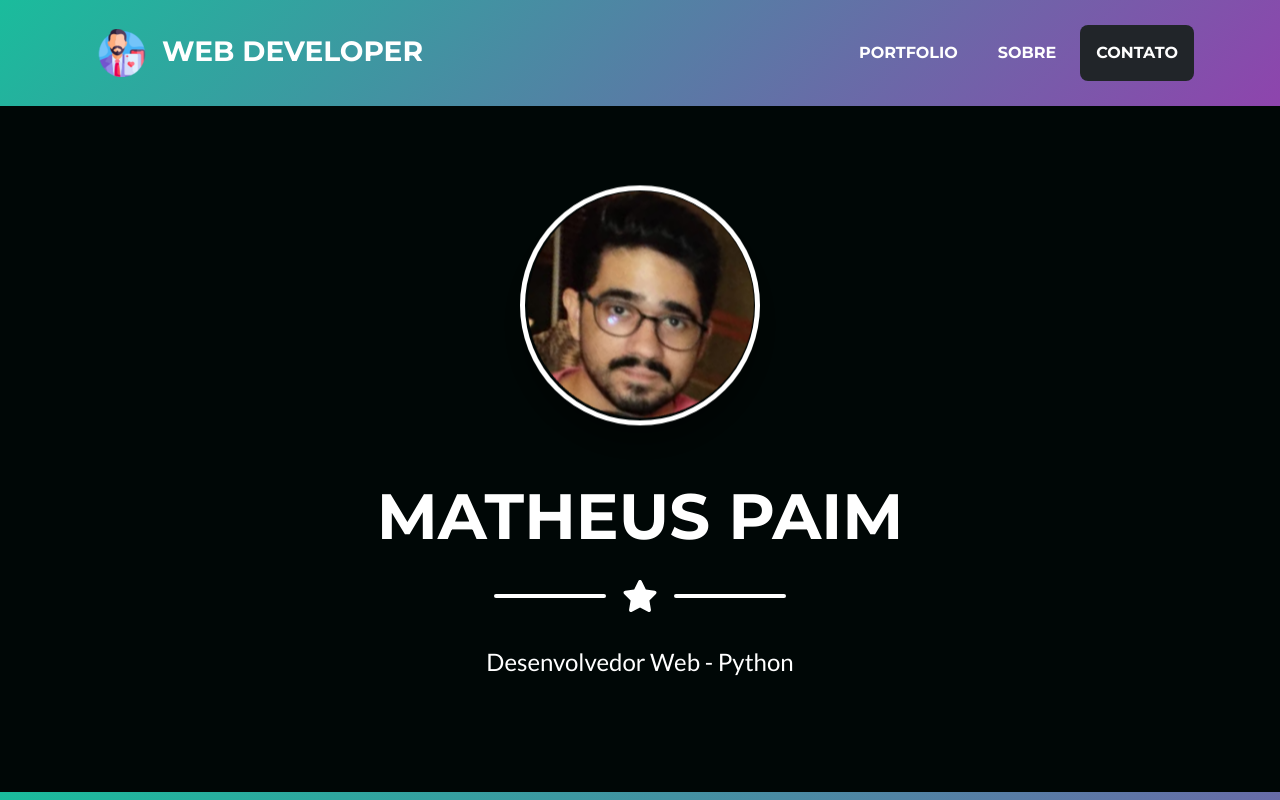
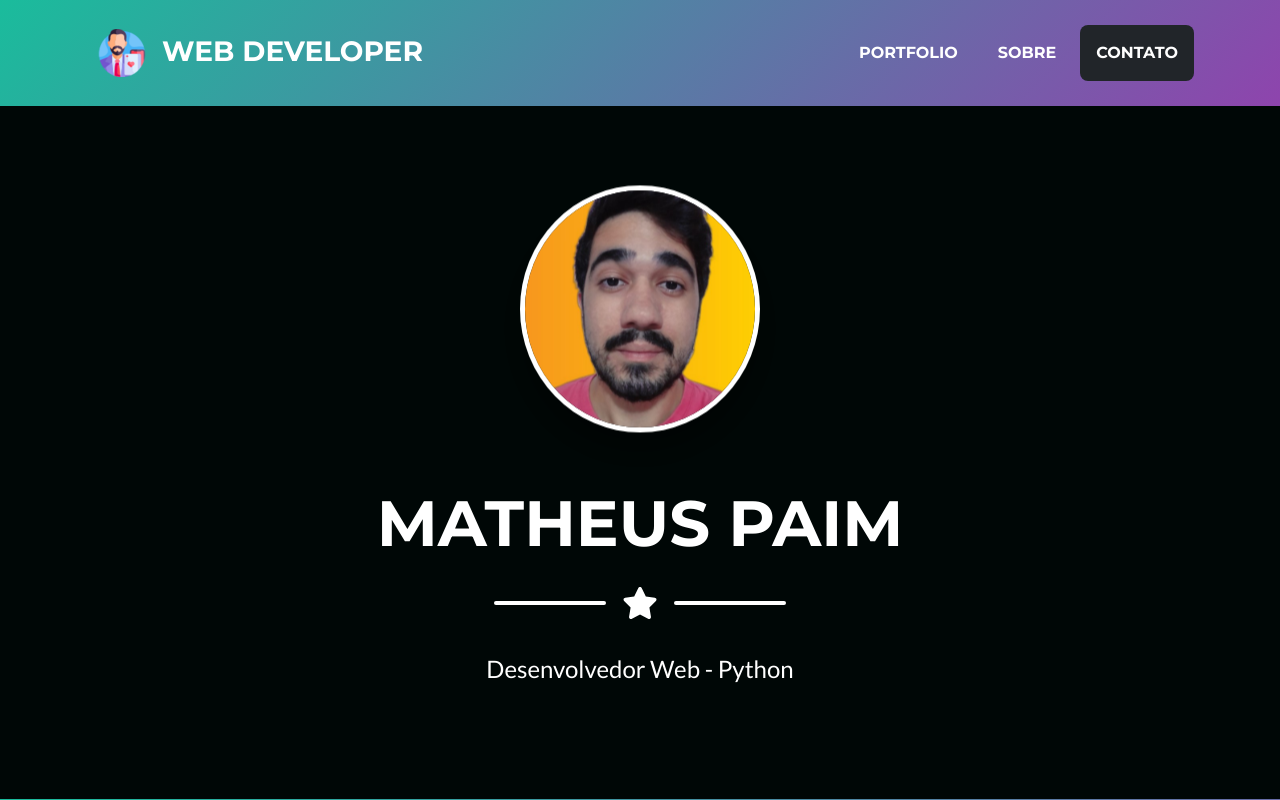
Before and after one commit to matheuspaiim/Portfolio, a Django app: page / in a window 1280 px wide. Shown: the top 800 px of the page. Run offline with Django 4.2, Linux system fonts and the light colour scheme; some libraries are stand-ins or nearby versions.

Commit message:
profile picture

```diff
--- a/templates/index.html
+++ b/templates/index.html
@@ -59,7 +59,7 @@
     <div class="container d-flex align-items-center flex-column">
         <img class="blob" src="/static/assets/img/blob.svg"
         <!-- Masthead Avatar Image-->
-        <img class="masthead-avatar avatar mb-5" src="{% static 'assets/img/image.png' %}" alt="Foto Perfil"/>
+        <img class="masthead-avatar avatar mb-5" src="{% static 'assets/img/WhatsApp Image 2022-09-19 at 11.27.38.jpeg' %}" alt="Foto Perfil"/>
         <!-- Masthead Heading-->
         <h1 class="animate__animated animate__fadeInRight masthead-heading text-uppercase mb-0">Matheus Paim</h1>
         <!-- Icon Divider-->
```
Also changed, not shown: static/assets/img/WhatsApp Image 2022-09-19 at 11.27.38.jpeg (added).
